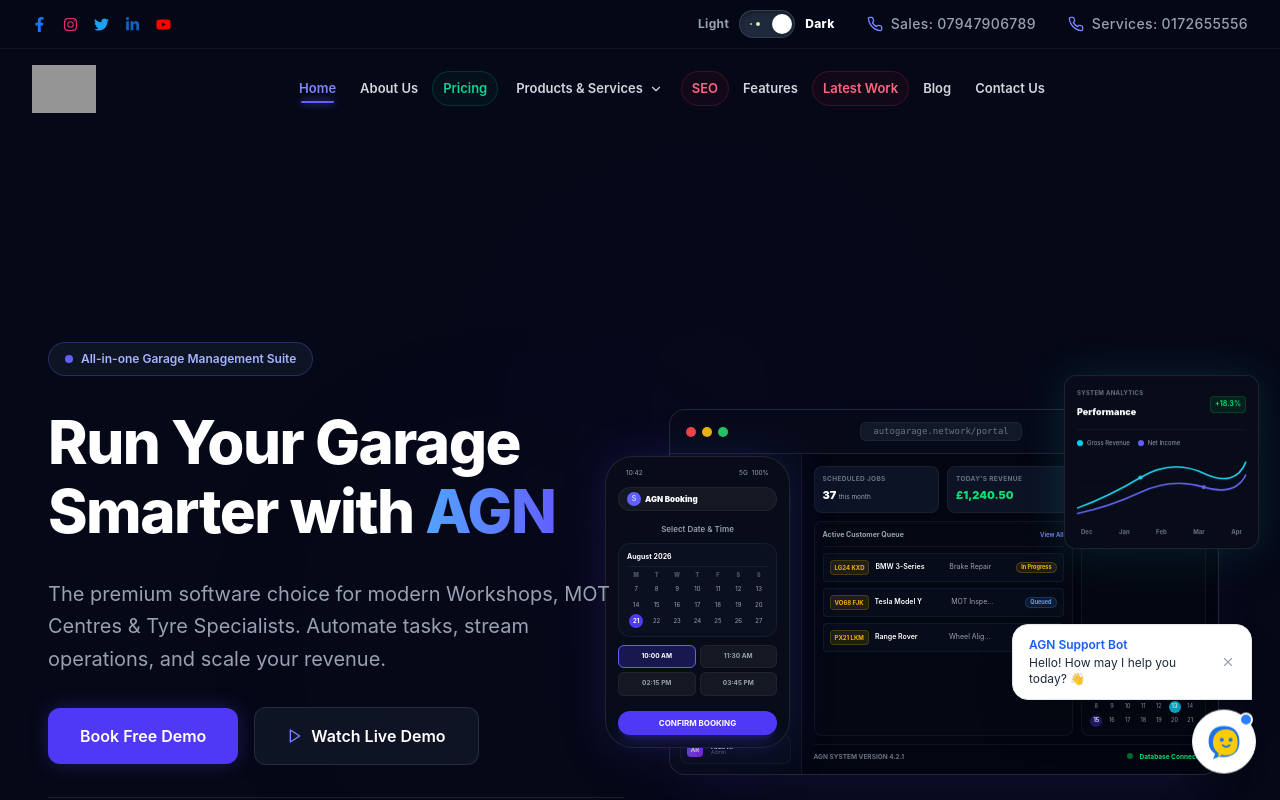
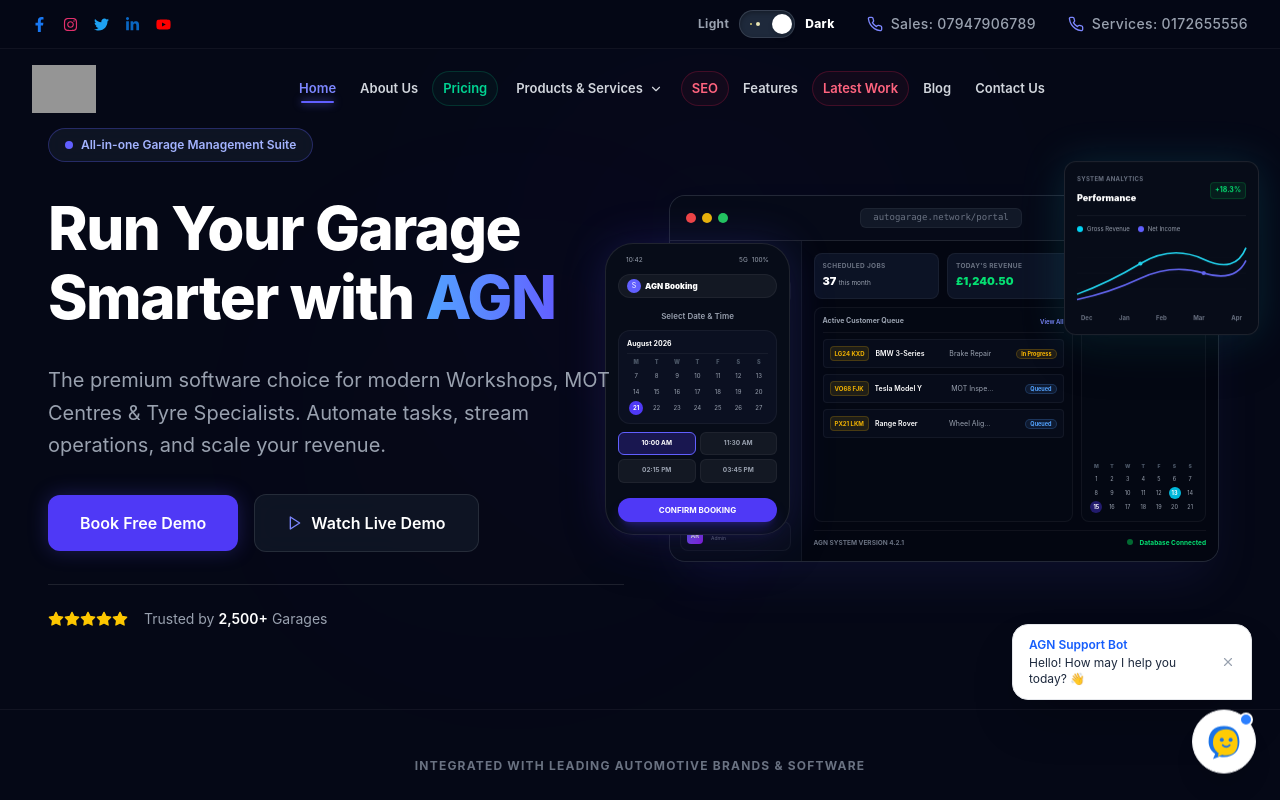
Before and after one commit to Ashutosh1702/Auto-Generate-Network, a React (Vite) app in the folder frontned/: page / in a window 1280 px wide. Shown: the top 800 px of the page. Built offline with nearby package versions, Linux system fonts and the light colour scheme; grey boxes are pictures that could not be loaded.

Commit message:
Updated code

```diff
--- a/frontned/src/components/HeroSection.jsx
+++ b/frontned/src/components/HeroSection.jsx
@@ -260,7 +260,7 @@
   }, []);
 
   return (
-    <section className="relative pt-32 pb-20 md:pt-40 md:pb-28 px-6 md:px-12 max-w-7xl mx-auto overflow-visible min-h-screen flex items-center">
+    <section className="relative pt-24 pb-16 md:pt-32 md:pb-20 px-6 md:px-12 max-w-7xl mx-auto overflow-visible min-h-[80vh] flex items-center">
       <style>{`.three-d{perspective:1200px;transform-style:preserve-3d;transition:transform .4s ease;}
 .three-d:hover{transform:rotateX(2deg) rotateY(-2deg) scale(1.01);}`}</style>
 
--- a/frontned/src/index.css
+++ b/frontned/src/index.css
@@ -633,14 +633,14 @@
   border-color: rgba(59, 130, 246, 0.2) !important;
 }
 
-/* Fix header overlap by increasing top padding on main layout content container */
-main.flex-grow {
-  padding-top: 9rem !important; /* equivalent to pt-36 (144px) */
+/* Fix header overlap by increasing top padding on main layout content container (excluding homepage) */
+main.flex-grow:not(.home-main) {
+  padding-top: 7rem; /* 112px on mobile to clear navbar exactly */
 }
 
 @media (min-width: 1024px) {
-  main.flex-grow {
-    padding-top: 10.5rem !important; /* equivalent to pt-42 (168px) for extra breathing room on desktop */
+  main.flex-grow:not(.home-main) {
+    padding-top: 8.5rem; /* 136px on desktop to clear navbar exactly */
   }
 }
 
--- a/frontned/src/pages/AutotechData.jsx
+++ b/frontned/src/pages/AutotechData.jsx
@@ -74,7 +74,7 @@
         {/* ══════════════════════════════════════════
             HERO SECTION
         ══════════════════════════════════════════ */}
-        <section className="relative py-20 lg:py-28 px-6 md:px-12 overflow-hidden">
+        <section className="relative pt-6 pb-20 lg:pt-8 lg:pb-28 px-6 md:px-12 overflow-hidden">
           <div className="absolute top-1/4 left-1/2 -translate-x-1/2 -translate-y-1/2 w-[600px] h-[600px] bg-indigo-600/10 rounded-full blur-[140px] pointer-events-none" />
 
           <div className="max-w-7xl mx-auto grid lg:grid-cols-12 gap-12 items-center relative z-10">
@@ -84,10 +84,13 @@
                 Autotech Data Integration
               </span>
               <h1 className="text-3xl md:text-5xl lg:text-6xl font-extrabold tracking-tight text-white leading-tight">
-                An Online OE Information Tool Offering Exclusive, Precise Technical Information To Lend Your Garage The Technical Prowess
+                An Online OE Information Tool Offering Exclusive, Precise Technical Information to{" "}
+                <span className="text-transparent bg-clip-text bg-gradient-to-r from-blue-400 to-indigo-500">
+                  Equip Your Garage with Technical Prowess
+                </span>
               </h1>
               <p className="text-gray-400 text-base md:text-lg leading-relaxed max-w-2xl">
-                Whether it is vehicle maintenance, diagnostics or repair, our omnipresent tool brings it all at your finger tips! Our manuals are the bible to garages and auto-centres serving modern vehicles in the UK.
+                Whether it is vehicle maintenance, diagnostics or repair, our omnipresent tool brings it all to your fingertips! Our manuals are the bible for garages and auto-centres serving modern vehicles in the UK.
               </p>
               <div className="pt-2">
                 <Link
@@ -293,10 +296,10 @@
             <div className="grid md:grid-cols-2 gap-8 text-gray-400 text-sm md:text-base leading-relaxed">
               <div className="space-y-4">
                 <p>
-                  At Autotechdata, we bring a world class, state of the art OE Information Tool. Which enables you to manage your garage in a more efficient way while and while staying on the go.
+                  At Autotechdata, we bring a world-class, state-of-the-art OE Information Tool that enables you to manage your garage in a more efficient way while staying on the go.
                 </p>
                 <p>
-                  With our iconic OE information tool you can manage each and every aspect of your business. The OE information that lends your garage the Technical Process by providing distinct, accurate technical information.
+                  With our iconic OE information tool, you can manage every aspect of your business. This OE information equips your garage with technical prowess by providing distinct, accurate technical specifications.
                 </p>
               </div>
               <div className="space-y-4">
@@ -368,7 +371,7 @@
                 Factory Correct Information
               </h2>
               <p className="text-gray-400 text-base leading-relaxed">
-                It is easy for factory correct OE information to meet the eyes, as you can witness in the slide show above. If the evident precision in the stated technical information, illustrations, and drawings successfully stirs your interest, Click the button below and allow us to elaborate further on this amazing tool and its features!
+                It is easy for factory correct OE information to meet the eyes, as you can witness in the slide show above. If the evident precision in the stated technical information, illustrations, and drawings successfully stirs your interest, click the button below and allow us to elaborate further on this amazing tool and its features!
               </p>
               <div className="pt-4">
                 <Link
--- a/frontned/src/pages/Home.jsx
+++ b/frontned/src/pages/Home.jsx
@@ -18,7 +18,7 @@
   return (
     <div className="min-h-screen flex flex-col font-sans bg-[#050816] text-white">
       <Navbar />
-      <main className="flex-grow">
+      <main className="flex-grow home-main">
         <HeroSection />
         <PartnerLogos />
         <StatsSection />
```
